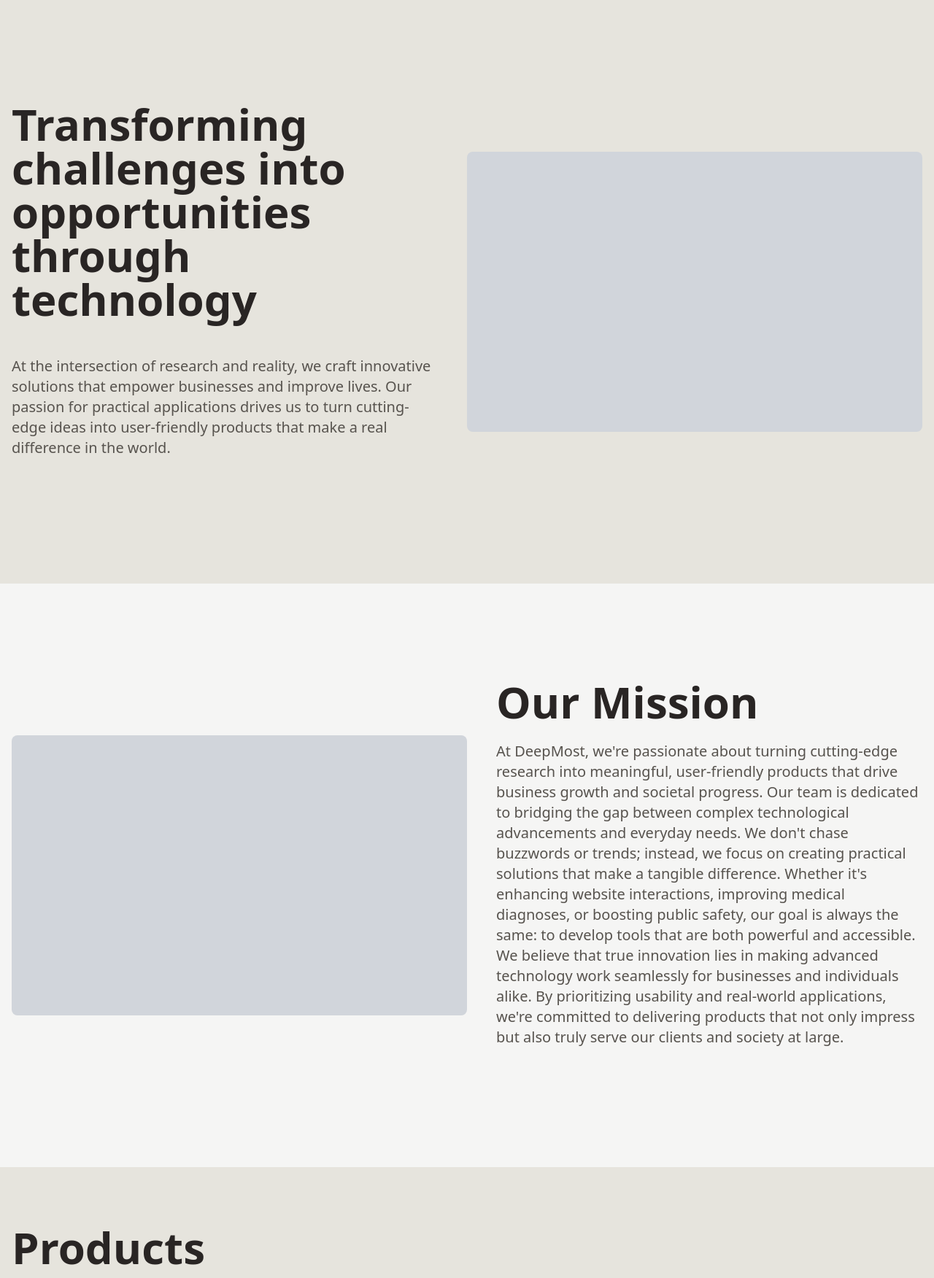
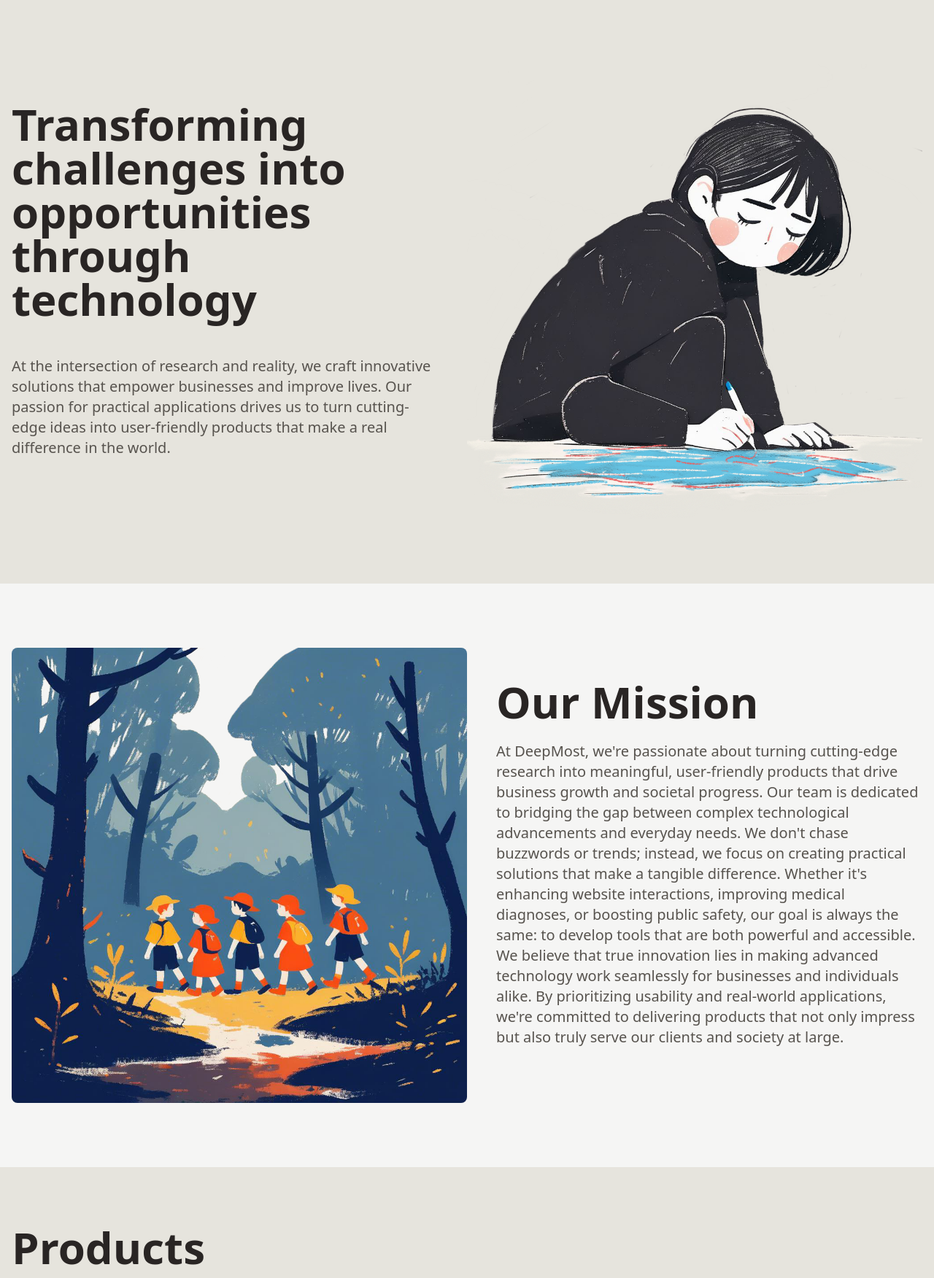
Before and after one commit to vishnudas-bluefox/Deepmost-website, a FastAPI app: page / in a window 1280 px wide. Shown: the part 64-1816 px from the top of the page at 73% size. Run offline with FastAPI, Linux system fonts and the light colour scheme; some libraries are stand-ins or nearby versions.

Commit message:
Add sketches

```diff
--- a/templates/index.html
+++ b/templates/index.html
@@ -68,7 +68,9 @@
                     <p class="text-lg md:text-xl mb-8 text-stone-600">At the intersection of research and reality, we craft innovative solutions that empower businesses and improve lives. Our passion for practical applications drives us to turn cutting-edge ideas into user-friendly products that make a real difference in the world.</p>
                 </div>
                 <div class="w-full md:w-1/2">
-                    <div class="bg-gray-300 h-64 md:h-96 rounded-lg"></div> <!-- Placeholder for hero image -->
+                    <div class="aspect-w-16 aspect-h-9 rounded-lg overflow-hidden">
+                        <img src="/static/drawing-image.png" alt="Hero image" class="w-full h-full object-cover">
+                    </div>
                 </div>
             </div>
         </div>
@@ -79,7 +81,9 @@
         <div class="container mx-auto px-4">
             <div class="flex flex-col md:flex-row items-center">
                 <div class="w-full md:w-1/2 mb-10 md:mb-0">
-                    <div class="bg-gray-300 h-64 md:h-96 rounded-lg"></div> <!-- Placeholder for about image -->
+                    <div class="aspect-w-16 aspect-h-9 rounded-lg overflow-hidden">
+                        <img src="/static/team-image.png" alt="Hero image" class="w-full h-full object-cover">
+                    </div>
                 </div>
                 <div class="w-full md:w-1/2 md:pl-10">
                     <h2 id="about-us" class="text-5xl md:text-6xl font-bold mb-6 text-stone-800">Our Mission</h2>
@@ -112,7 +116,9 @@
                     </a>
                 </div>
                 <div class="w-full md:w-1/2">
-                    <div class="bg-gray-300 h-64 md:h-96 rounded-lg"></div> <!-- Placeholder for Lexeek image -->
+                    <div class="aspect-w-16 aspect-h-9 rounded-lg overflow-hidden">
+                        <img src="/static/computer-image.png" alt="Hero image" class="w-full h-full object-cover">
+                    </div>
                 </div>
             </div>
         </div>
```
Also changed, not shown: static/computer-image.png (added), static/drawing-image.png (added), static/team-image.png (added).
